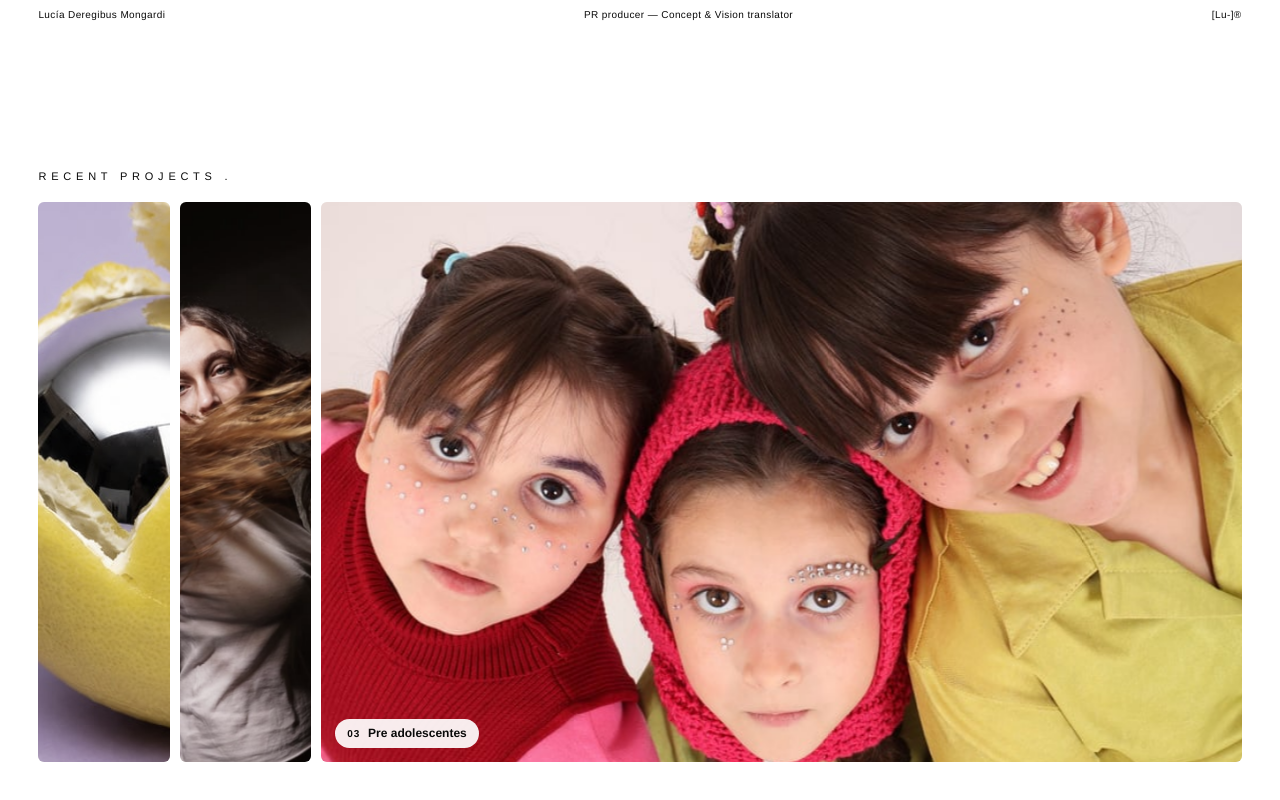
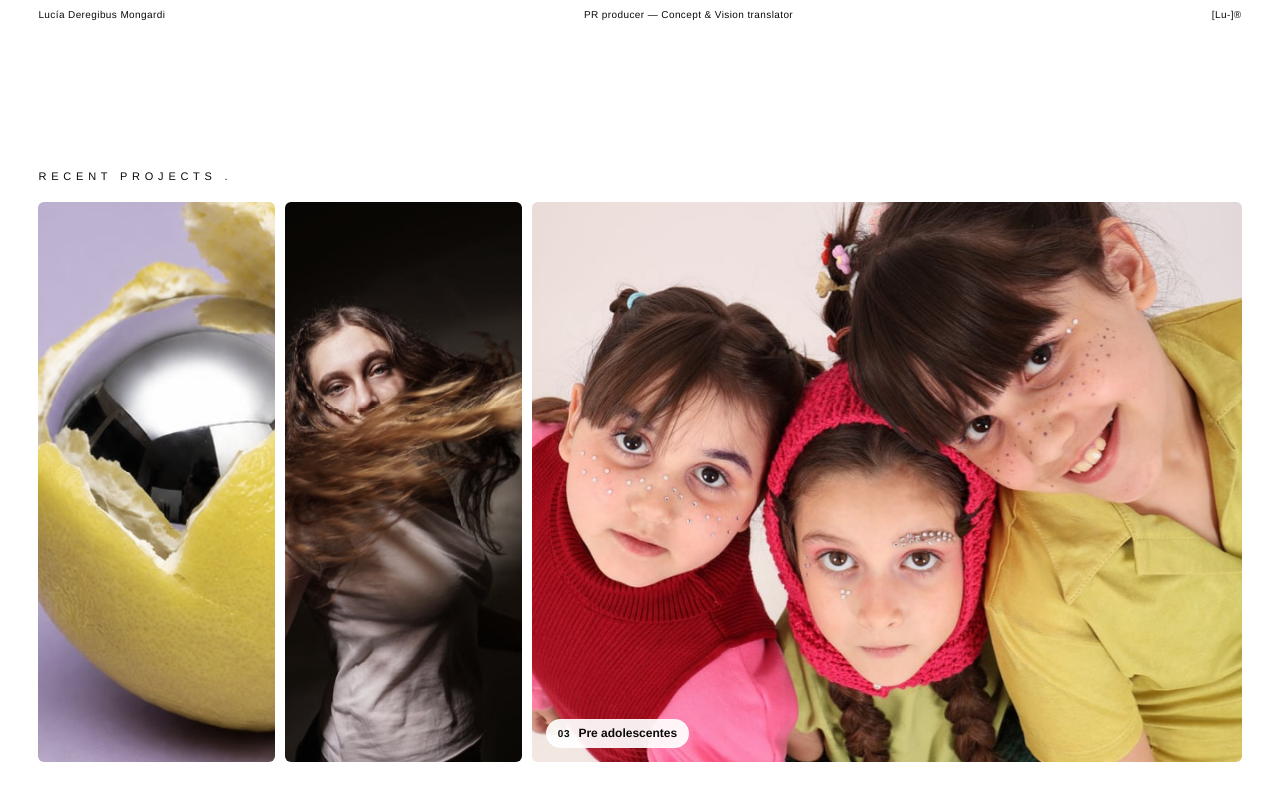
Before and after one commit to nicoblan/Lucia-s-Portfolio, a plain HTML site: page index.html in a window 1280 px wide. Shown: the part 1626-2426 px from the top of the page. Drawn offline with Linux system fonts and the light colour scheme; animation ran at ten frames a second; a web font is replaced by a local one.

Commit message:
Recent projects: el rectángulo abierto es casi cuadrado para recortar menos las fotos
Co-Authored-By: Claude Opus 5.5 <noreply@anthropic.com>

```diff
--- a/css/styles.css
+++ b/css/styles.css
@@ -526,7 +526,8 @@ button.nav-week__item, a.nav-week__item { cursor: pointer; }
   /* mismo movimiento orgánico que los paneles de Áreas */
   transition: flex-grow 1.1s var(--ease-organic);
 }
-.highlight.is-open { flex-grow: 7; }
+/* casi cuadrado al abrirse: las fotos (verticales) se recortan menos */
+.highlight.is-open { flex-grow: 3; }
 .highlight__frame {
   position: absolute; inset: 0; display: block; overflow: hidden;
   border-radius: 6px; color: inherit; text-decoration: none; background: var(--paper);
```
